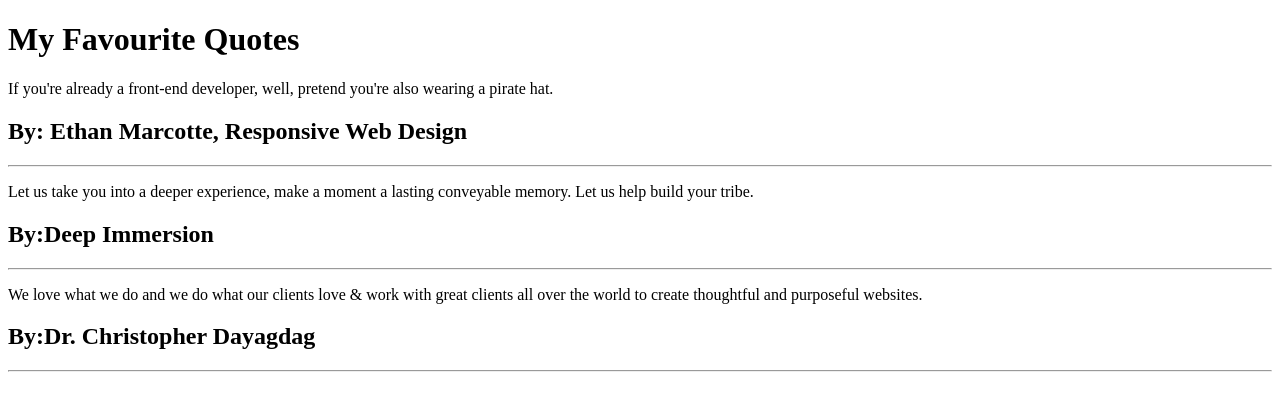
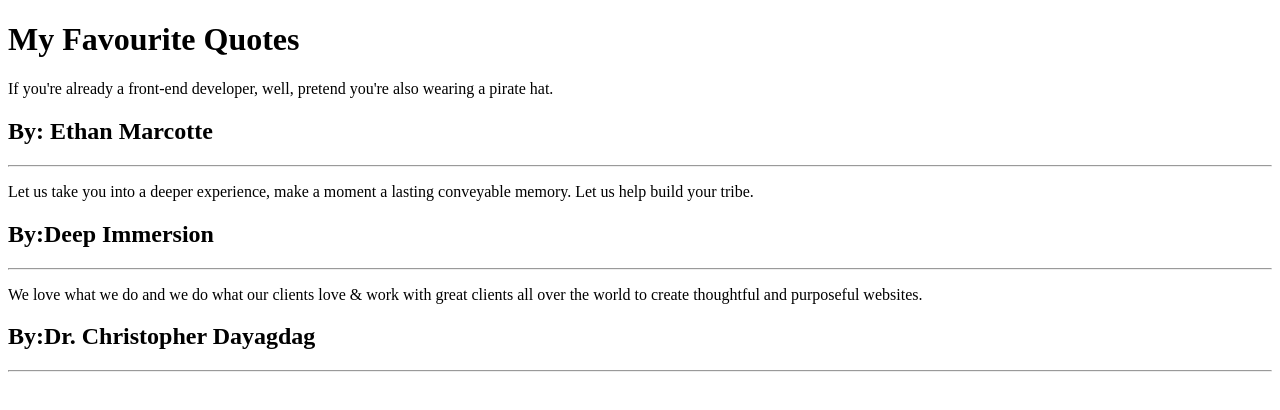
Before and after one commit to JoeshGichon/Favourite-Quotes, an Angular app: page / in a window 1280 px wide. Shown: the top 410 px of the page. Built offline with nearby package versions, Linux system fonts and the light colour scheme.

Commit message:
Separating the quote app concerns by creating the quote component and moving our quotes as well as the author into it

```diff
--- a/src/app/app.component.html
+++ b/src/app/app.component.html
@@ -2,10 +2,6 @@
     <h1>My Favourite Quotes</h1>
 </div>
 
-<div id="quote">
-    <li *ngFor="let quote of quotes">
-        <p>{{ quote.quote }}</p>
-        <h2>By:{{ quote.quoteAuthor }}</h2>
-        <hr>
-    </li>
+<div>
+    <app-quote></app-quote>
 </div>
--- a/src/app/app.component.ts
+++ b/src/app/app.component.ts
@@ -1,4 +1,4 @@
-import { Component } from '@angular/core';
+import { Component,Input } from '@angular/core';
 import { Quote } from './quote'
 
 @Component({
@@ -7,12 +7,7 @@
   styleUrls: ['./app.component.css']
 })
 export class AppComponent {
-  quotes:Quote[] = [
-    {quote:"If you're already a front-end developer, well, pretend you're also wearing a pirate hat.",quoteAuthor:" Ethan Marcotte, Responsive Web Design"
-    },
-    {quote:"Let us take you into a deeper experience, make a moment a lasting conveyable memory. Let us help build your tribe.",quoteAuthor:"Deep Immersion"
-    },
-    {quote:"We love what we do and we do what our clients love & work with great clients all over the world to create thoughtful and purposeful websites.",quoteAuthor:"Dr. Christopher Dayagdag"
-    },
-  ]
+
+  // @Input: quotes:Quote[];
+
 }
--- a/src/app/app.module.ts
+++ b/src/app/app.module.ts
@@ -3,10 +3,12 @@
 
 import { AppRoutingModule } from './app-routing.module';
 import { AppComponent } from './app.component';
+import { QuoteComponent } from './quote/quote.component';
 
 @NgModule({
   declarations: [
-    AppComponent
+    AppComponent,
+    QuoteComponent
   ],
   imports: [
     BrowserModule,
--- /dev/null
+++ b/src/app/quote/quote.component.html
@@ -0,0 +1,7 @@
+<div id="quote">
+    <li *ngFor="let quote of quotes">
+        <p>{{ quote.quote }}</p>
+        <h2>By:{{ quote.quoteAuthor }}</h2>
+        <hr>
+    </li>
+</div>
--- /dev/null
+++ b/src/app/quote/quote.component.ts
@@ -0,0 +1,24 @@
+import { Component, OnInit } from '@angular/core';
+import { Quote } from '../quote';
+
+@Component({
+  selector: 'app-quote',
+  templateUrl: './quote.component.html',
+  styleUrls: ['./quote.component.css']
+})
+export class QuoteComponent implements OnInit {
+
+  quotes:Quote[] = [
+    {quote:"If you're already a front-end developer, well, pretend you're also wearing a pirate hat.",quoteAuthor:" Ethan Marcotte"
+    },
+    {quote:"Let us take you into a deeper experience, make a moment a lasting conveyable memory. Let us help build your tribe.",quoteAuthor:"Deep Immersion"
+    },
+    {quote:"We love what we do and we do what our clients love & work with great clients all over the world to create thoughtful and purposeful websites.",quoteAuthor:"Dr. Christopher Dayagdag"
+    },
+  ]
+  constructor() { }
+
+  ngOnInit(): void {
+  }
+
+}
```
Also changed, not shown: src/app/quote/quote.component.css (added), 1 other file (tests, documents, lock files or other folders).
